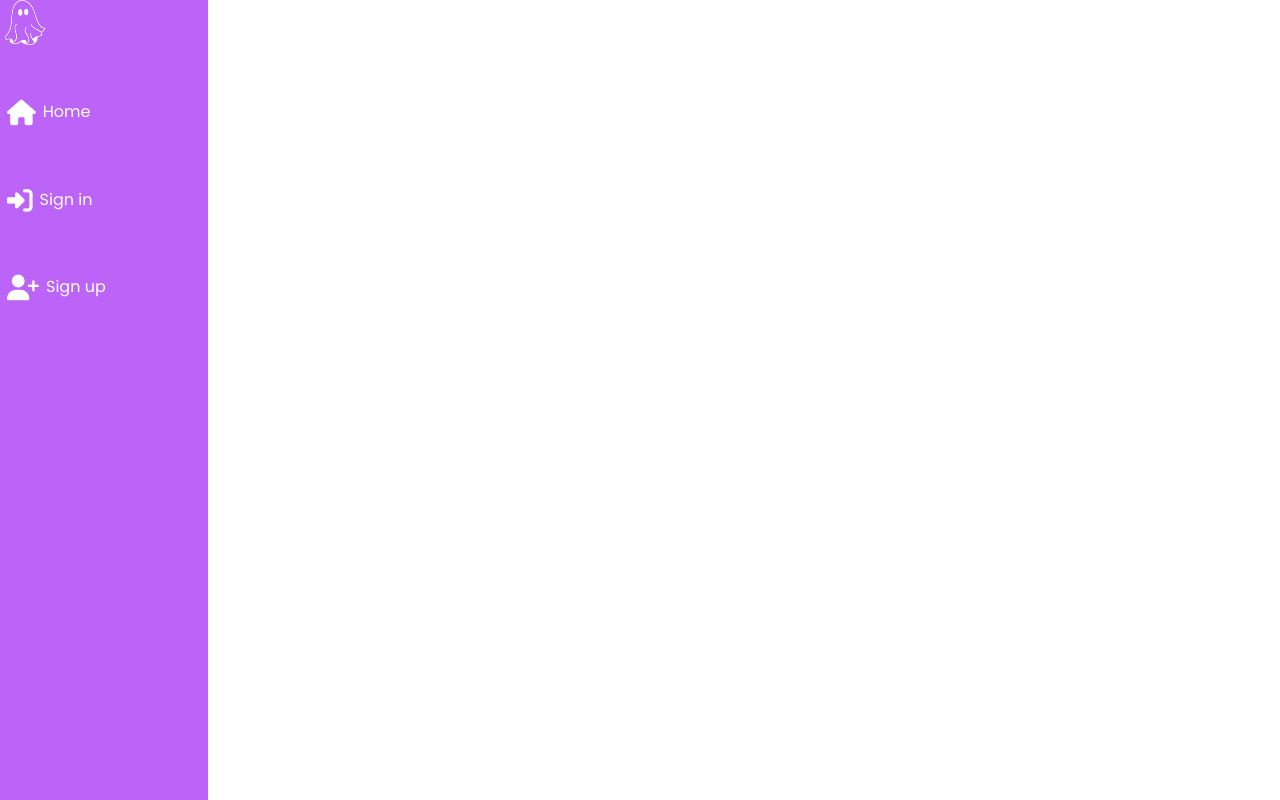
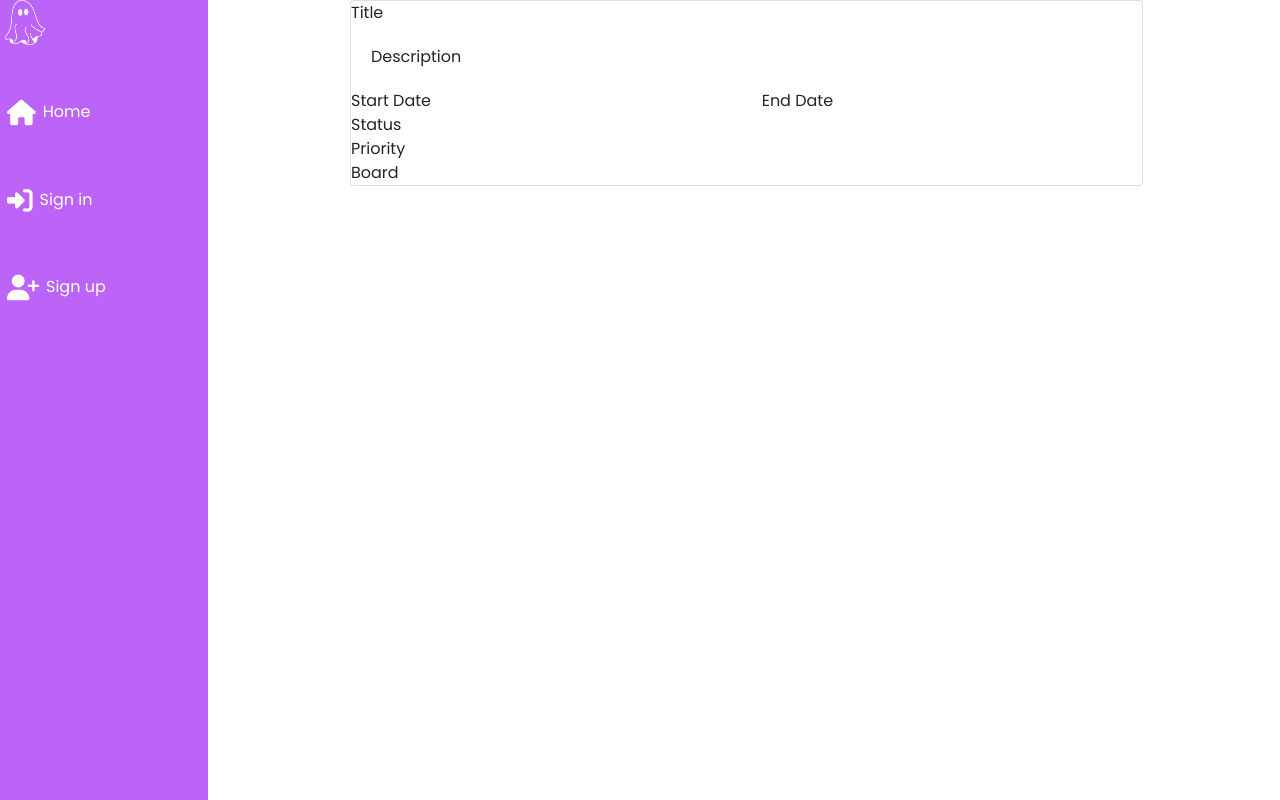
Before and after one commit to cjfinan/TaskIt, a React (Create React App) app: page /tasks/1 in a window 1280 px wide. Built offline with nearby package versions, Linux system fonts and the light colour scheme; no server answers.

Commit message:
[ADD] Task Page structure

```diff
--- a/src/App.js
+++ b/src/App.js
@@ -6,6 +6,7 @@ import './api/axiosDefaults'
 import SignUpForm from "./pages/auth/SignUpForm";
 import SignInForm from "./pages/auth/SignInForm";
 import TaskCreateForm from "./pages/tasks/TaskCreateForm";
+import TaskPage from "./pages/tasks/TaskPage";
 
 function App() {
   return (
@@ -20,11 +21,12 @@ function App() {
               <Route exact path="/" render={() => <h1>Home</h1>} />
               <Route exact path="/signin" render={() => <SignInForm />} />
               <Route exact path="/signup" render={() => <SignUpForm />} />
-              <Route
+              <Route exact path="/tasks/:id" render={() => <TaskPage />} />
+              {/* <Route
                 exact
                 path="/tasks/create"
                 render={() => <TaskCreateForm />}
-              />
+              /> */}
             </Col>
           </Switch>
         </Row>
--- a/src/components/NavBar.js
+++ b/src/components/NavBar.js
@@ -26,7 +26,7 @@ const NavBar = () => {
       <NavLink to="/" className={styles.Navlink}>
         <span className="d-none d-md-inline">{currentUser?.username}</span>
       </NavLink>
-      <NavLink to="/tasks/create" className={styles.NavLink}>
+      <NavLink to="/tasks/:id" className={styles.NavLink}>
         <i className="fa-solid fa-list"></i>
         <span className="d-none d-md-inline">Tasks</span>
       </NavLink>
--- a/src/pages/tasks/TaskCreateForm.js
+++ b/src/pages/tasks/TaskCreateForm.js
@@ -91,7 +91,7 @@ const TaskCreateForm = () => {
             value={start_date}
           ></Form.Control>
         </Form.Group>
-        {errors?.startDate?.map((message, idx) => (
+        {errors?.start_date?.map((message, idx) => (
           <Alert key={idx} variant="warning">
             {message}
           </Alert>
@@ -106,7 +106,7 @@ const TaskCreateForm = () => {
             value={end_date}
           ></Form.Control>
         </Form.Group>
-        {errors?.endDate?.map((message, idx) => (
+        {errors?.end_date?.map((message, idx) => (
           <Alert key={idx} variant="warning">
             {message}
           </Alert>
--- /dev/null
+++ b/src/pages/tasks/TaskPage.js
@@ -0,0 +1,28 @@
+import React from 'react'
+import { Card, Col, Row } from 'react-bootstrap'
+
+const TaskPage = () => {
+  return (
+    <Col>
+      <Card>
+        Title
+        <Card.Body>Description</Card.Body>
+        <Row>
+          <Col>Start Date</Col>
+          <Col>End Date</Col>
+        </Row>
+        <Row>
+          <Col>Status</Col>
+        </Row>
+        <Row>
+          <Col>Priority</Col>
+        </Row>
+        <Row>
+          <Col>Board</Col>
+        </Row>
+      </Card>
+    </Col>
+  );
+}
+
+export default TaskPage
```
